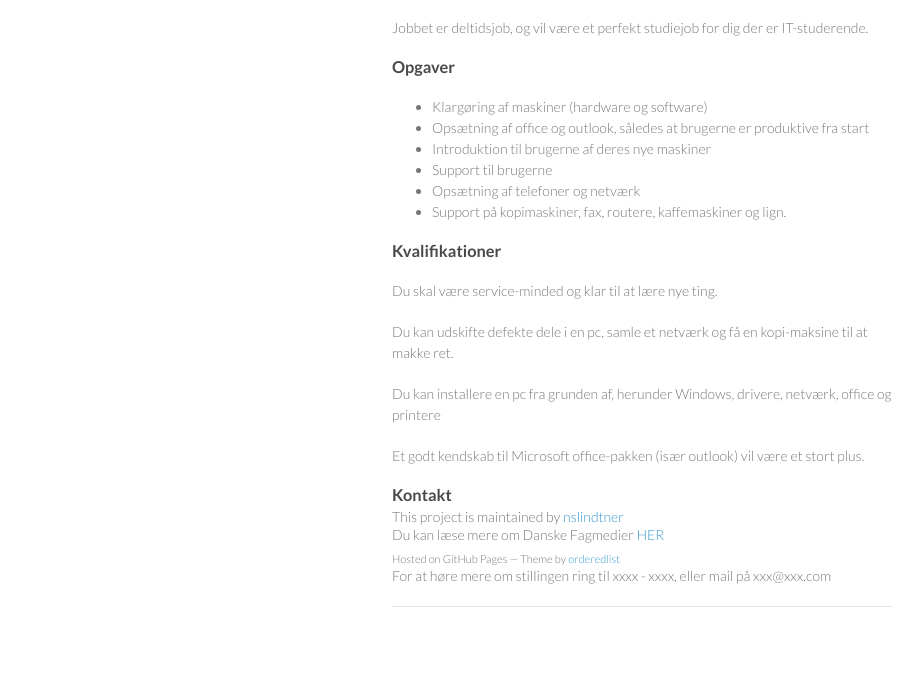
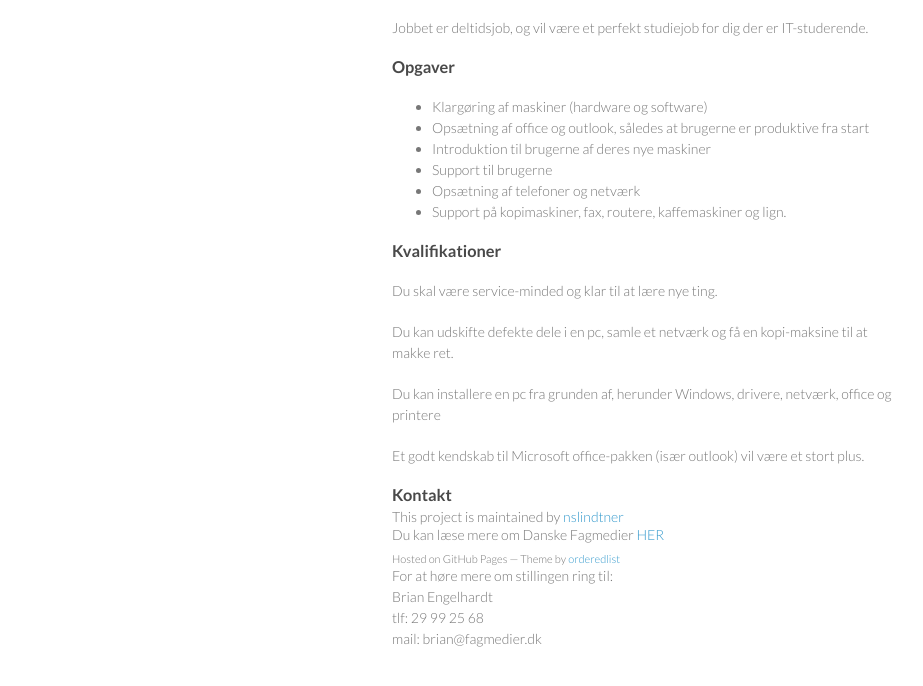
Before and after one commit to nslindtner/jobopslag, a plain HTML site: page index.html in a window 1280 px wide. Shown: the part 162-848 px from the top of the page, without its empty margins (178-1101 px from the left). Drawn offline with Linux system fonts and the light colour scheme.

Commit message:
Kontaktoplysninger

```diff
--- a/index.html
+++ b/index.html
@@ -61,12 +61,19 @@
         <h3>Kontakt</h3>
 
         <p>
-        Du kan læse mere om Danske Fagmedier <a href="http://www.danskefagmedier.dk/" class="user-mention">HER</a>
+          Du kan læse mere om Danske Fagmedier <a href="http://www.danskefagmedier.dk/" class="user-mention">HER</a>
         </p>
 
-        <p>For at høre mere om stillingen ring til xxxx - xxxx, eller mail på xxx@xxx.com</p>
+        <p>
+          For at høre mere om stillingen ring til:<br>
+          Brian Engelhardt<br>
+          tlf: 29 99 25 68<br>
+          mail: brian@fagmedier.dk<br>
+        </p>
 
-        <hr>
+        <p></p>
+        <p></p>
+        <p></p>
 
       <footer>
         <p>This project is maintained by <a href="https://github.com/nslindtner">nslindtner</a></p>
```
